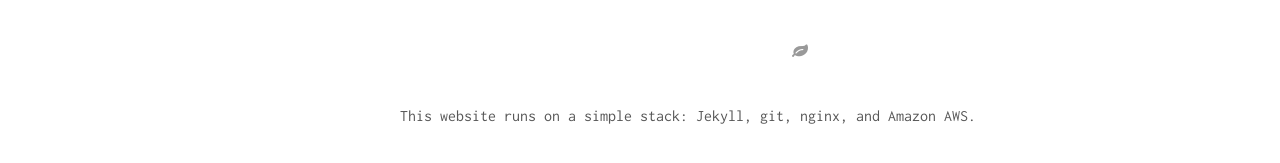
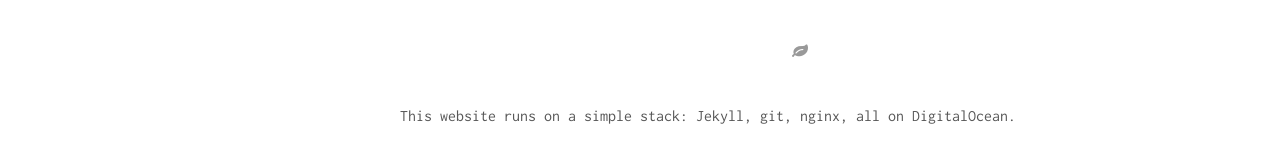
Before and after one commit to ajferrick/blog, a Jekyll site: the page built from about/index.html, in a window 1280 px wide. Shown: the part 496-659 px from the top of the page. Built offline with Jekyll 4.4.1, drawn with Linux system fonts in a browser that asks for light colours; nearby versions of some CDN libraries.

Commit message:
AWS => DigitalOcean

```diff
--- a/about/index.html
+++ b/about/index.html
@@ -29,6 +29,6 @@ title: about
     <p class="breaker-glyph"><i class="fa fa-leaf"></i></p>
 
     <p>
-        This website runs on a simple stack: Jekyll, git, nginx, and Amazon AWS.
+        This website runs on a simple stack: Jekyll, git, nginx, all on DigitalOcean.
     </p>
 </article>
```
